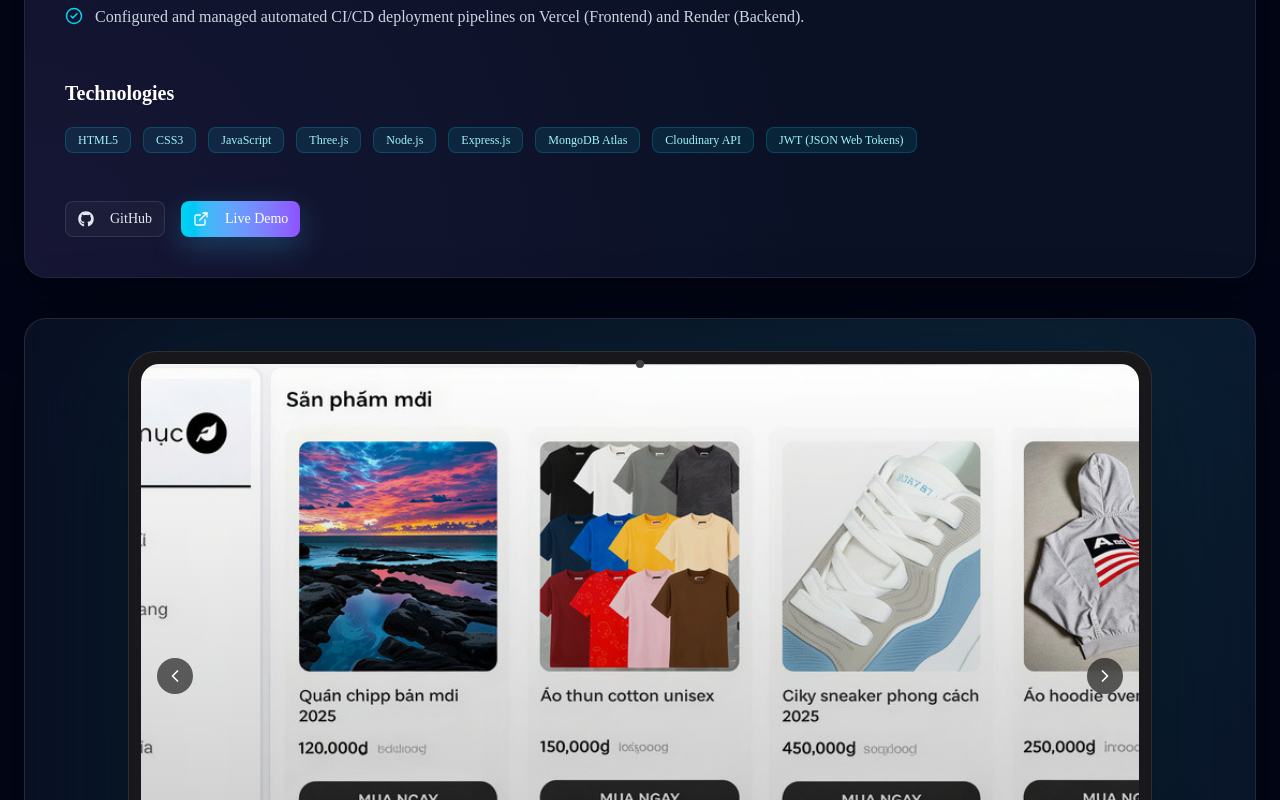
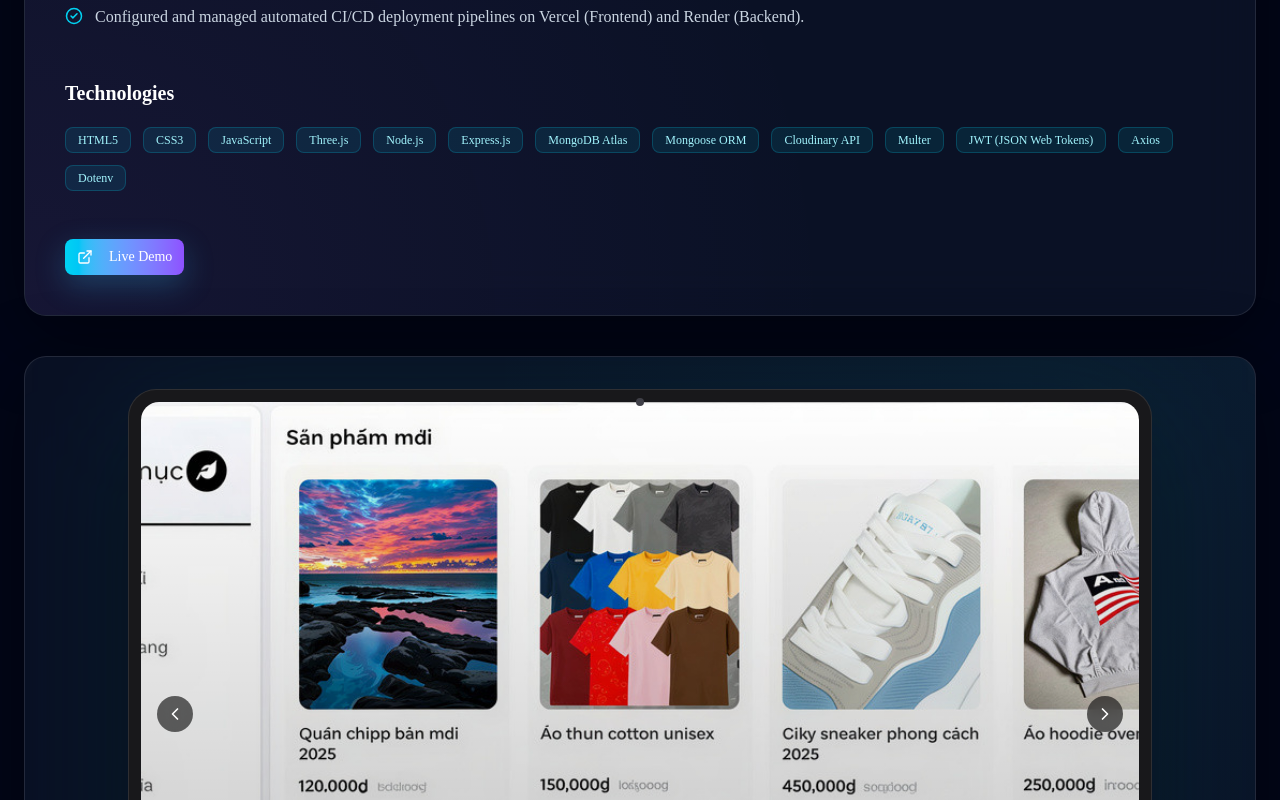
Before and after one commit to nguyenquocthai0105/my-portfolio, a Next.js app: page / in a window 1280 px wide. Shown: the part 2700-3500 px from the top of the page. Built offline with nearby package versions, Linux system fonts and the light colour scheme.

Commit message:
docs: upgrade Á À Studio project to fullstack with multi-repo links and extended tech stack

```diff
--- a/data/projects.ts
+++ b/data/projects.ts
@@ -1,54 +1,36 @@
 export interface Project {
   id: number;
-
   featured: boolean;
-
   title: string;
-
   subtitle: string;
-
   period: string;
-
   status: "Completed" | "In Progress";
-
   description: string;
-
   images: string[];
-
   technologies: string[];
-
   highlights: string[];
-
   contributions: string[];
-
-  github?: string;
-
+  githubClient?: string;   // Link Git giao diện Client (Khách xem)
+  githubAdmin?: string;    // Link Git trang quản trị (Admin)
+  githubBackend?: string;  // Link Git mã nguồn Backend
   demo?: string;
 }
 
 export const projects: Project[] = [
   {
     id: 1,
-
     featured: true,
-
     title: "Á À Studio",
-
     subtitle: "Full-Stack Photography Portfolio & CMS",
-
     period: "2025 - 2026",
-
     status: "Completed",
-
     description:
       "A secure, full-stack photography portfolio website and content management system (CMS). Features an immersive, responsive 3D frontend interface integrated with a robust Node.js backend, MongoDB database, and Cloudinary media hosting. Implemented JWT authentication and automated cloud storage lifecycle management to optimize performance and security.",
-
     images: [
       "/projects/aa-studio/1.jpg",
       "/projects/aa-studio/2.jpg",
       "/projects/aa-studio/3.jpg",
     ],
-
     technologies: [
       "HTML5",
       "CSS3",
@@ -57,10 +39,13 @@
       "Node.js",
       "Express.js",
       "MongoDB Atlas",
+      "Mongoose ORM",
       "Cloudinary API",
+      "Multer",
       "JWT (JSON Web Tokens)",
+      "Axios",
+      "Dotenv"
     ],
-
     highlights: [
       "Full-Stack Architecture",
       "Secure Admin CMS Dashboard",
@@ -70,7 +55,6 @@
       "RESTful API Development",
       "Automated CI/CD Deployment",
     ],
-
     contributions: [
       "Designed and developed the complete frontend user interface and the secure Admin CMS dashboard.",
       "Built a secure RESTful Backend API using Node.js and Express to manage media content and dynamic albums.",
@@ -80,37 +64,30 @@
       "Created immersive 3D visual effects using Three.js and built fully responsive layouts for all screen sizes.",
       "Configured and managed automated CI/CD deployment pipelines on Vercel (Frontend) and Render (Backend).",
     ],
-
-    github:
+    githubClient:
       "https://github.com/nguyenquocthai0105/fe-three3d-photography",
-
+    githubAdmin:
+      "https://github.com/nguyenquocthai0105/aa-studio-admin",
+    githubBackend:
+      "https://github.com/nguyenquocthai0105/aa-studio-backend",
     demo:
       "https://aa-studio-admin.vercel.app/",
   },
-
   {
     id: 2,
-
     featured: false,
-
     title: "E-Commerce Shopping Platform",
-
     subtitle: "Graduation Project • Frontend Developer",
-
     period: "2025",
-
     status: "Completed",
-
     description:
       "Frontend development of a responsive e-commerce platform supporting buyer, seller, and admin interfaces. Implemented authentication pages, product management UI, shopping cart, seller dashboard, and responsive layouts while collaborating with a backend team through REST APIs.",
-
     images: [
       "/projects/ecommerce/1a.jpg",
       "/projects/ecommerce/2b.jpg",
       "/projects/ecommerce/3c.jpg",
       "/projects/ecommerce/4d.jpg",
     ],
-
     technologies: [
       "React",
       "JavaScript",
@@ -119,7 +96,6 @@
       "Axios",
       "REST API",
     ],
-
     highlights: [
       "Authentication UI",
       "Shopping Cart",
@@ -129,7 +105,6 @@
       "API Integration",
       "Product Management",
     ],
-
     contributions: [
       "Developed Login, Register, Forgot Password, and OTP Verification pages.",
       "Built Seller Dashboard, Sidebar, Header, and Seller Home interfaces.",
@@ -139,10 +114,8 @@
       "Collaborated with backend developers using Git, GitHub, and Jira.",
       "Built responsive layouts and reusable React components.",
     ],
-
-    github:
+    githubClient:
       "https://github.com/shopping-ecommerce/fe-react-shopping",
-
     demo: undefined,
   },
 ];
```
